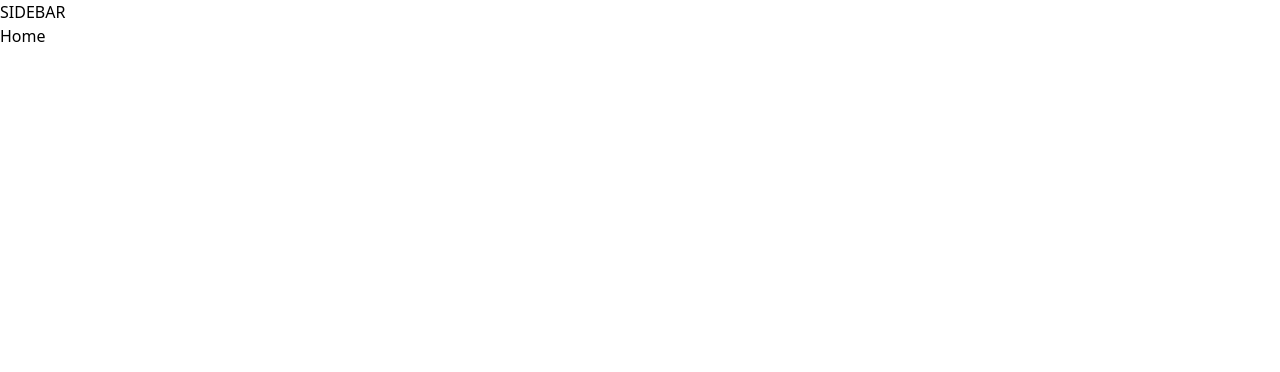
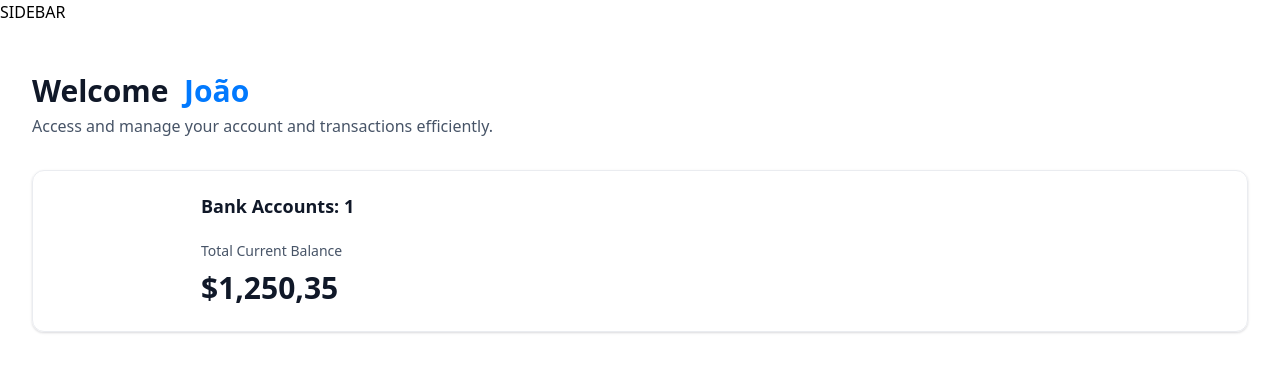
Before and after one commit to joaovicsa/jsm-banking, a Next.js app: page / in a window 1280 px wide. Shown: the top 372 px of the page. Built offline with nearby package versions, Linux system fonts and the light colour scheme.

Commit message:
feat: creates the greeting box

```diff
--- a/app/(root)/page.tsx
+++ b/app/(root)/page.tsx
@@ -1,8 +1,31 @@
+import HeaderBox from '@/components/HeaderBox'
+import TotalBalanceBox from '@/components/TotalBalanceBox'
 import React from 'react'
 
 const Home = () => {
+
+    const loggedIn = { firstName: "João" }
+
     return (
-        <div>Home</div>
+        <section className='home'>
+            <div className='home-content'>
+                <header className='home-header'>
+                    <HeaderBox
+                        type="greeting"
+                        title="Welcome"
+                        user={loggedIn?.firstName || 'Guest'}
+                        subtext="Access and manage your account and transactions efficiently."
+                    />
+
+                    <TotalBalanceBox
+                        accounts={[]}
+                        totalBanks={1}
+                        totalCurrentBalance={1250.35}
+                    />
+
+                </header>
+            </div>
+        </section>
     )
 }
 
--- /dev/null
+++ b/components/AnimatedCounter.tsx
@@ -0,0 +1,19 @@
+'use client'
+
+import React from 'react'
+import CountUp from 'react-countup'
+
+const AnimatedCounter = ({amount}: {amount: number}) => {
+  return (
+    <div className='w-full'>
+        <CountUp
+        duration={2}
+        decimals={2}
+        decimal=','
+        prefix='$'
+        end={amount} />
+    </div>
+  )
+}
+
+export default AnimatedCounter
--- /dev/null
+++ b/components/HeaderBox.tsx
@@ -0,0 +1,18 @@
+import React from 'react'
+
+const HeaderBox = ({ type="title", title, subtext, user }:HeaderBoxProps) => {
+  return (
+    <div className='header-box'>
+        <h1 className='header-box-title'>
+          {title}
+          {type === 'greeting' && (
+            <span className='text-bankGradient'>            &nbsp;{user}
+            </span>
+          )}
+        </h1>
+        <p className='header-box-subtext'>{subtext}</p>
+    </div>
+  )
+}
+
+export default HeaderBox
--- /dev/null
+++ b/components/TotalBalanceBox.tsx
@@ -0,0 +1,32 @@
+import React from 'react'
+import AnimatedCounter from './AnimatedCounter'
+
+const TotalBalanceBox = ({
+    accounts= [], totalBanks, totalCurrentBalance}:TotlaBalanceBoxProps)=> {
+        return (
+            <section className='total-balance'>
+                <div className='total-balance-chart'>
+                    {/* DoughnutChart */}
+                </div>
+
+                <div className='flex flex-col gap-6'>
+                    <h2 className='header-2'>
+                        Bank Accounts: {totalBanks}
+                    </h2>
+
+                    <div className='flex flex-col gap-2'>
+                        <p className='total-balance-label'>
+                            Total Current Balance
+                        </p>
+
+                        <div className='total-balance-amount flex-center gap-2'>
+                            <AnimatedCounter amount={totalCurrentBalance}/>
+                        </div>
+                    </div>
+                </div>
+            </section>
+        )
+    }
+
+
+export default TotalBalanceBox
--- a/package.json
+++ b/package.json
@@ -14,7 +14,9 @@
     "clsx": "^2.1.1",
     "lucide-react": "^0.417.0",
     "next": "14.2.5",
+    "query-string": "^9.1.0",
     "react": "^18",
+    "react-countup": "^6.5.3",
     "react-dom": "^18",
     "tailwind-merge": "^2.4.0",
     "tailwindcss-animate": "^1.0.7"
```
Also changed, not shown: 1 other file (tests, documents, lock files or other folders).
